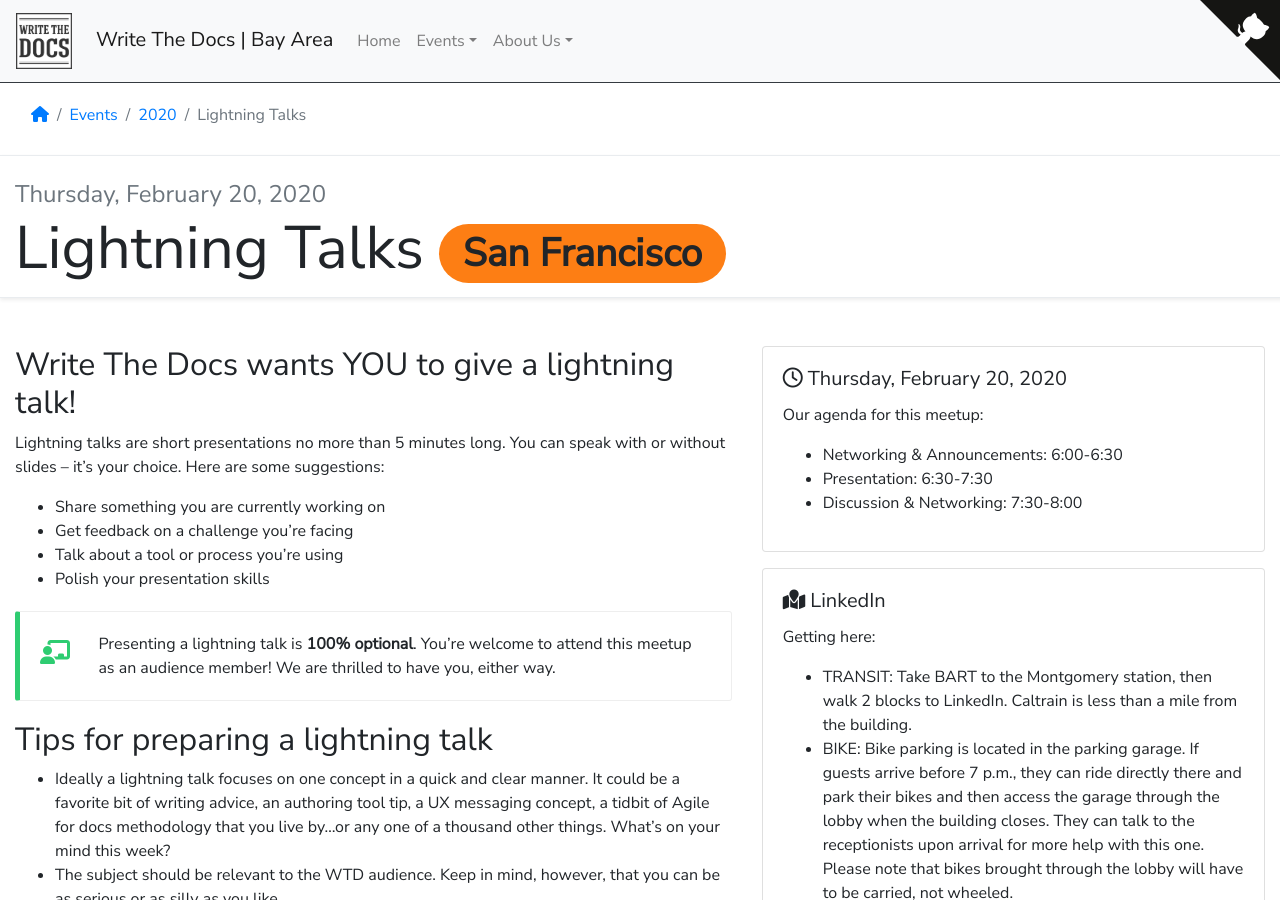
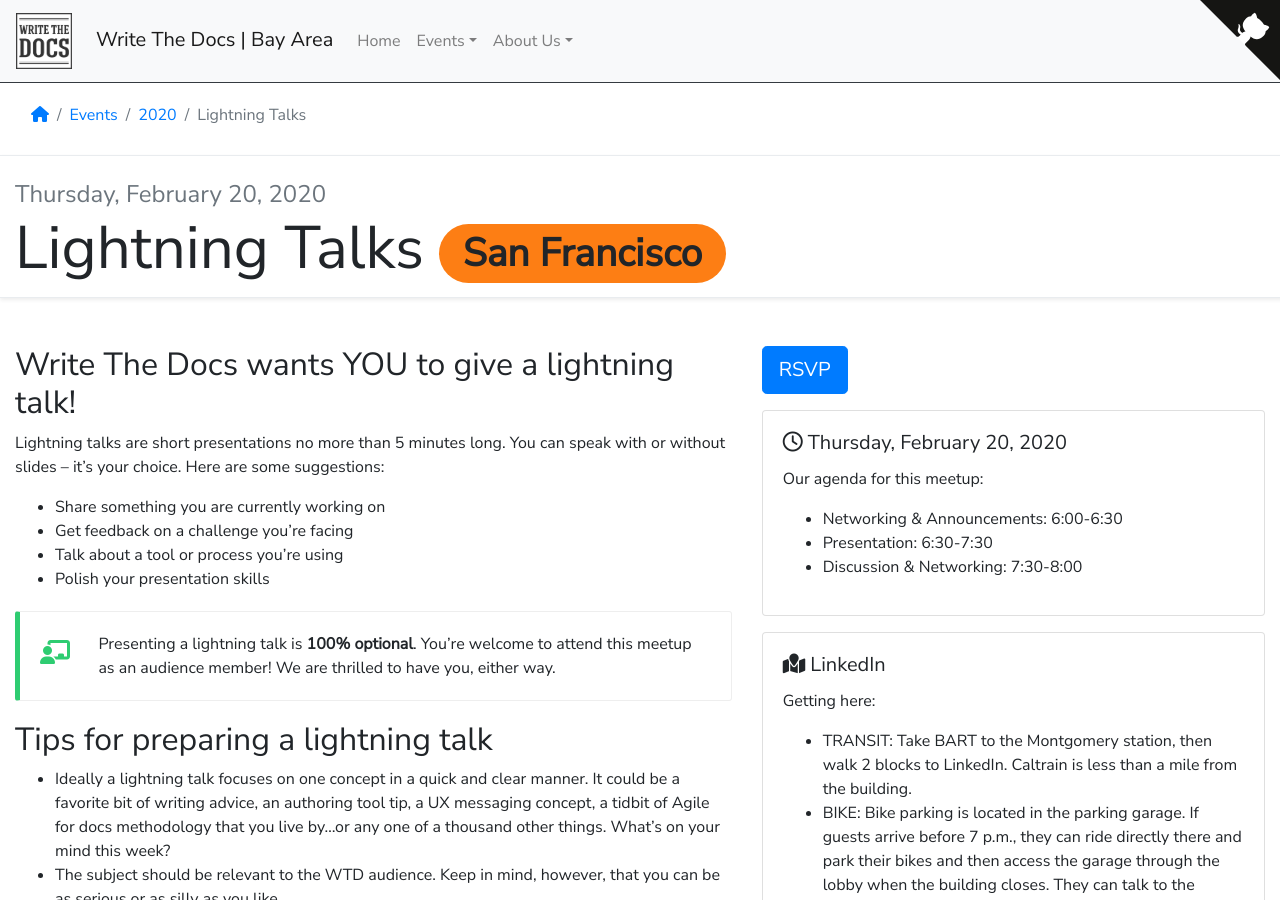
Before and after one commit to San-Francisco-Write-The-Docs/www, a Jekyll site: the page built from content/_events/2020/february.md, in a window 1280 px wide and 900 px high. Built offline with Jekyll 4.4.1, drawn with Linux system fonts in a browser that asks for light colours; nearby versions of some CDN libraries.

Commit message:
Added link to RSVP on meetup.com for february 2020 meetup

```diff
--- /dev/null
+++ b/_includes/events/meetup-rsvp.html
@@ -0,0 +1,3 @@
+<a href="{{ page.meetup-link }}" type="button" class="btn btn-lg btn-primary mb-3">
+    RSVP {{ site.icons.external }}
+</a>
--- a/_layouts/events/event.html
+++ b/_layouts/events/event.html
@@ -30,7 +30,12 @@
                 {% endcomment %}
 
                 {% if page.rsvp_open %}
+                {% if page.meetup-link %}
+                {% include events/meetup-rsvp.html %}
+                {% else %}
                 {% include forms/rsvp-modal.html %}
+                {% endif %}
+
                 {% endif %}
 
                 {% comment %}
--- a/index.html
+++ b/index.html
@@ -27,15 +27,18 @@
             &nbsp;
         </div>
         <div class="col">
+            {% if site.next_event %}
             {% assign next-event = site.events | where: "event-id", site.next_event | first %}
             <div class="card mb-3 mx-auto">
                 <div class="card-body">
                     <h2 class="card-title">Next Meetup: {{ next-event.title }} {{ site.data.locales[next-event.locale].badge }}</h2>
                     <p class="card-text">{{ next-event.description | markdownify }}</p>
+                    {% if next-event.upcoming %}
                     <a role="button" class="btn btn-primary" href="{{ next-event.url | prepend: site.baseurl }}">Join us!</a>
+                    {% endif %}
                 </div>
             </div>
-
+            {% endif %}
             <h2 class="display-4 pt-3">Updates from the team</h2>
             <hr>
             {% assign announcements = site.announcements | where: "layout","announcements/announcement" | sort: "announcement-date" | reverse %}
```
Also changed, not shown: content/_events/2020/february.md (+2 -7 lines).
